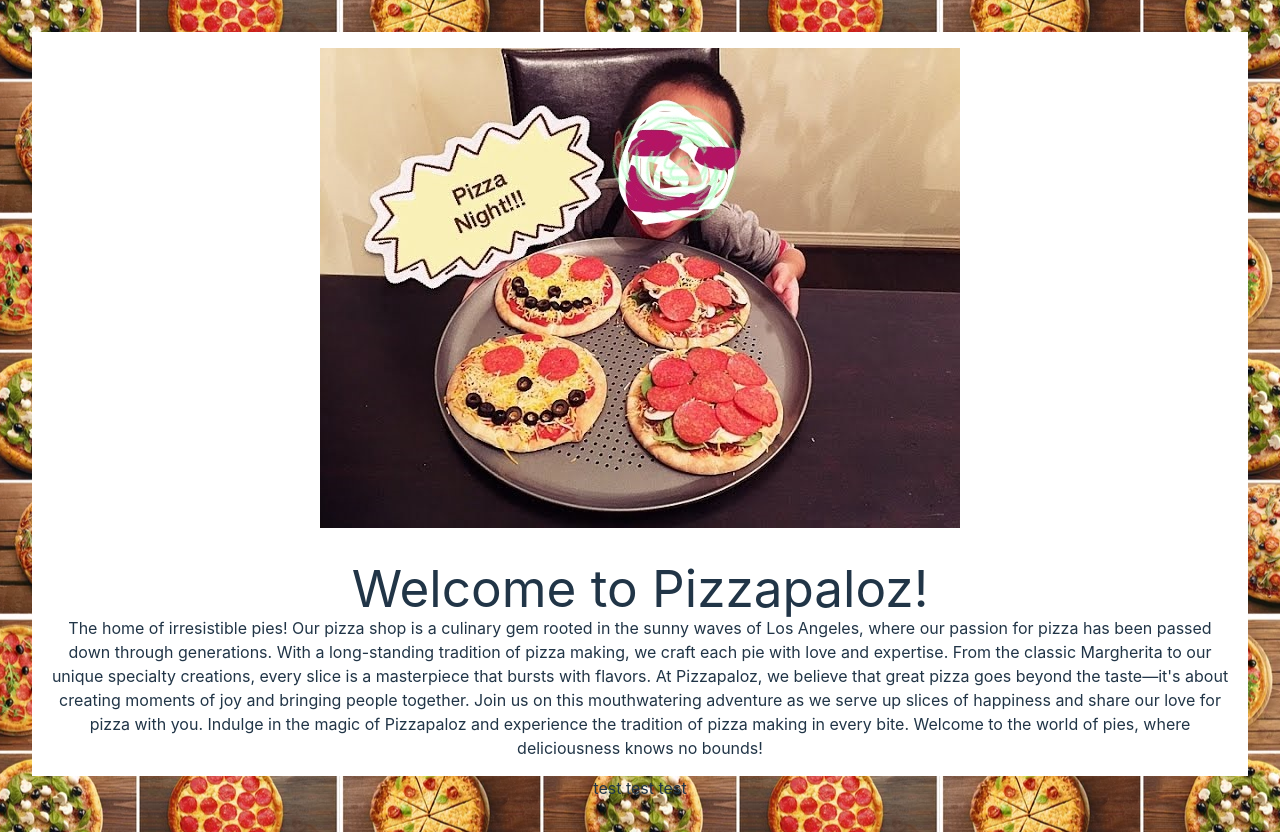
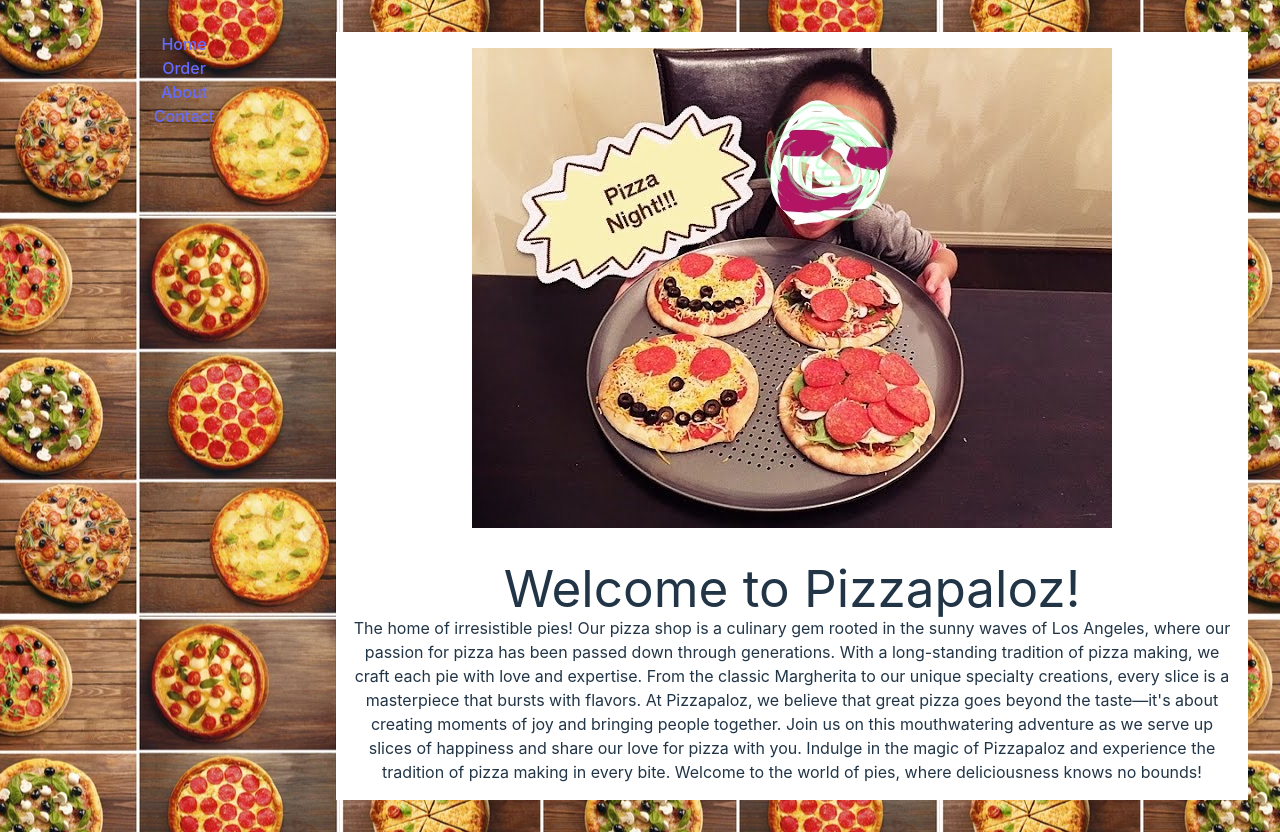
Before and after one commit to RemyXVX/pizzashop, a React (Vite) app: page / in a window 1280 px wide. Built offline with nearby package versions, Linux system fonts and the light colour scheme.

Commit message:
better file structure

```diff
--- a/package.json
+++ b/package.json
@@ -11,7 +11,8 @@
   },
   "dependencies": {
     "react": "^18.2.0",
-    "react-dom": "^18.2.0"
+    "react-dom": "^18.2.0",
+    "react-router-dom": "^6.14.1"
   },
   "devDependencies": {
     "@types/react": "^18.0.37",
--- a/src/components/Background.jsx
+++ b/src/components/Background.jsx
@@ -1,13 +1,20 @@
 import Home from "../pages/Home";
-import Info from "../pages/Info"
+import Navigation from "./Navigation";
+import { BrowserRouter as Router } from 'react-router-dom';
 
 const Background = () => {
   return (
-    <div className="">
-      <Home />
-      <Info />
-    </div>
-  )
-}
+    <Router>
+      <div className="grid grid-cols-4">
+        <div className="col-span-1">
+          <Navigation />
+        </div>
+        <div className="col-span-3">
+          <Home />
+        </div>
+      </div>
+    </Router>
+  );
+};
 
 export default Background;
--- a/src/components/Navigation.jsx
+++ b/src/components/Navigation.jsx
@@ -1,13 +1,24 @@
+import { NavLink } from 'react-router-dom';
+
 const Navigation = () => {
+  return (
+    <nav>
+      <ul>
+        <li>
+          <NavLink to="/">Home</NavLink>
+        </li>
+        <li>
+          <NavLink to="/Order">Order</NavLink>
+        </li>
+        <li>
+          <NavLink to="/About">About</NavLink>
+        </li>
+        <li>
+          <NavLink to="/Contact">Contact</NavLink>
+        </li>
+      </ul>
+    </nav>
+  );
+};
 
-    return (
-        <nav>
-            <ul>
-                <li href="/">Home</li>
-                <li href="/order">Order</li>
-                <li href="/about">About</li>
-                <li href="/contact">Contact</li>
-            </ul>
-        </nav>
-    )
-}
+export default Navigation;
--- a/src/main.jsx
+++ b/src/main.jsx
@@ -3,6 +3,7 @@ import ReactDOM from 'react-dom/client'
 
 import './assets/styles/index.css'
 import Background from './components/Background'
+// import Navigation from './components/Navigation'
 
 ReactDOM.createRoot(document.getElementById('root')).render(
   <React.StrictMode>
--- a/src/pages/Info.jsx
+++ b/src/pages/About.jsx
@@ -1,6 +1,6 @@
 // import './../assets/styles/styles.css'
 
-const Body = () => {
+const About = () => {
 
   return (
     <>
@@ -11,4 +11,4 @@ const Body = () => {
   )
 }
 
-export default Body;
+export default About;
--- /dev/null
+++ b/src/pages/Contact.jsx
@@ -0,0 +1,8 @@
+const Contact = () => {
+
+  return(
+    <h1>Contact information coming soon</h1>
+  )
+}
+
+export default Contact;
```
Also changed, not shown: src/pages/Order.jsx (added), 1 other file (tests, documents, lock files or other folders).
